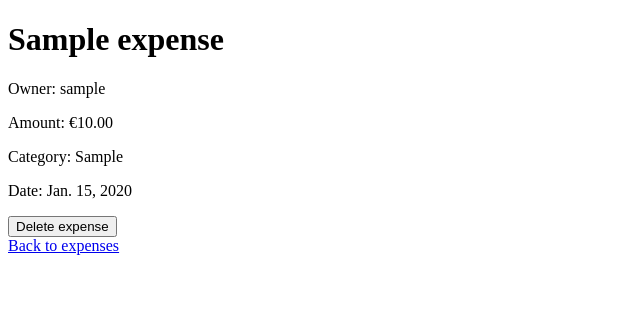
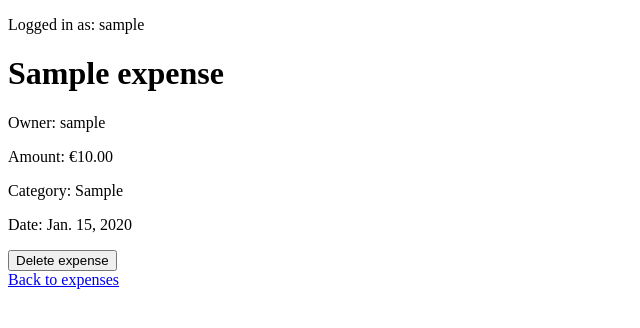
Before and after one commit to VeetiKu/Cyber-Security-Course-Project-I, a Django app: page /expenses/1/ in a window 1280 px wide. Shown: the top 328 px of the page, without its empty margins (0-640 px from the left). Run offline with Django 5.2, Linux system fonts and the light colour scheme; a user stored in the database is signed in; tables that the repository leaves empty hold one stand-in row (values such as "Sample post").

Commit message:
added additional info for the screenshots to be more informational

```diff
--- a/expenses/templates/expenses/expense_detail.html
+++ b/expenses/templates/expenses/expense_detail.html
@@ -1,5 +1,6 @@
 <!DOCTYPE html>
 <html lang="en">
+    <p>Logged in as: {{ request.user.username }}</p>
 <head>
     <meta charset="UTF-8">
     <title>{{ expense.title }}</title>
--- a/expenses/templates/expenses/expense_list.html
+++ b/expenses/templates/expenses/expense_list.html
@@ -30,6 +30,7 @@
                     |
                     €{{ expense.amount }} |
                     {{ expense.category }}
+                    <p>Owner: {{ expense.owner.username }}</p>
                 </li>
             {% endfor %}
         </ul>
```
